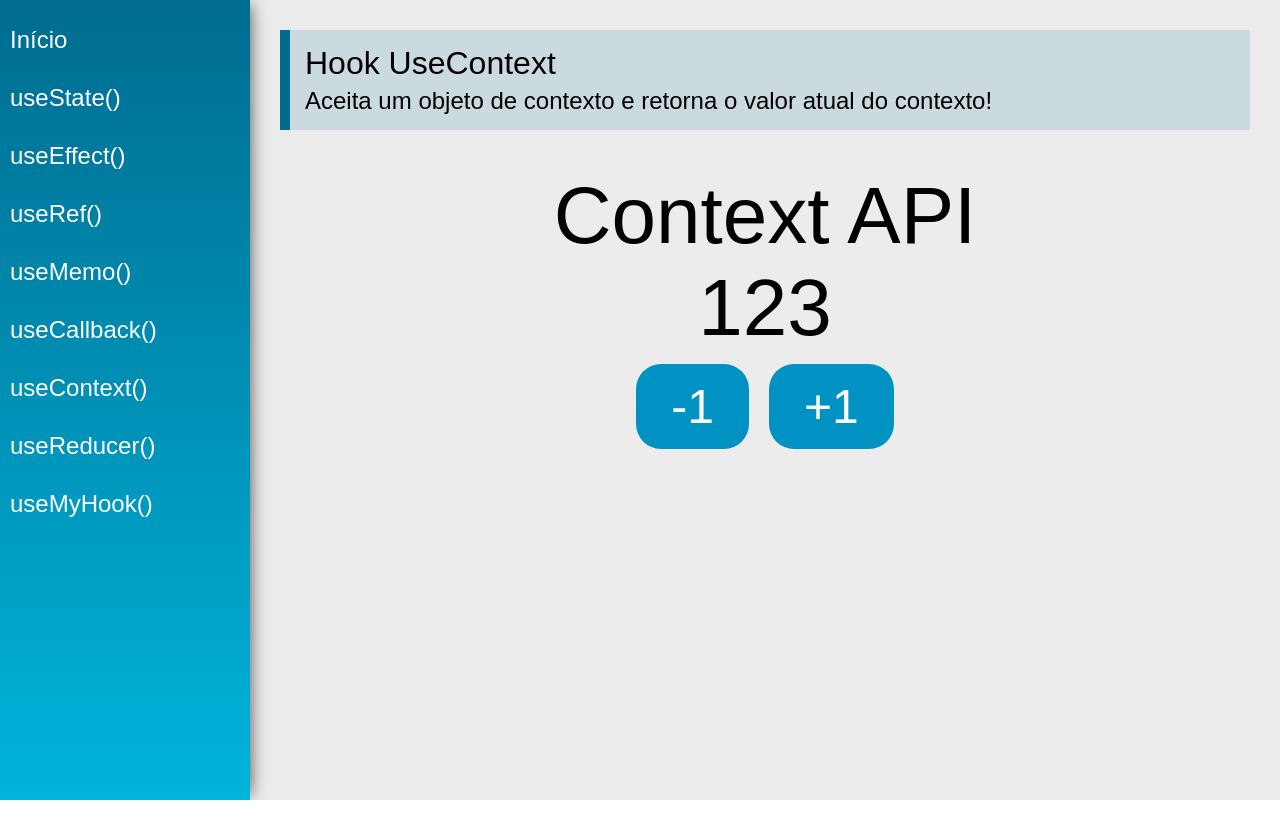
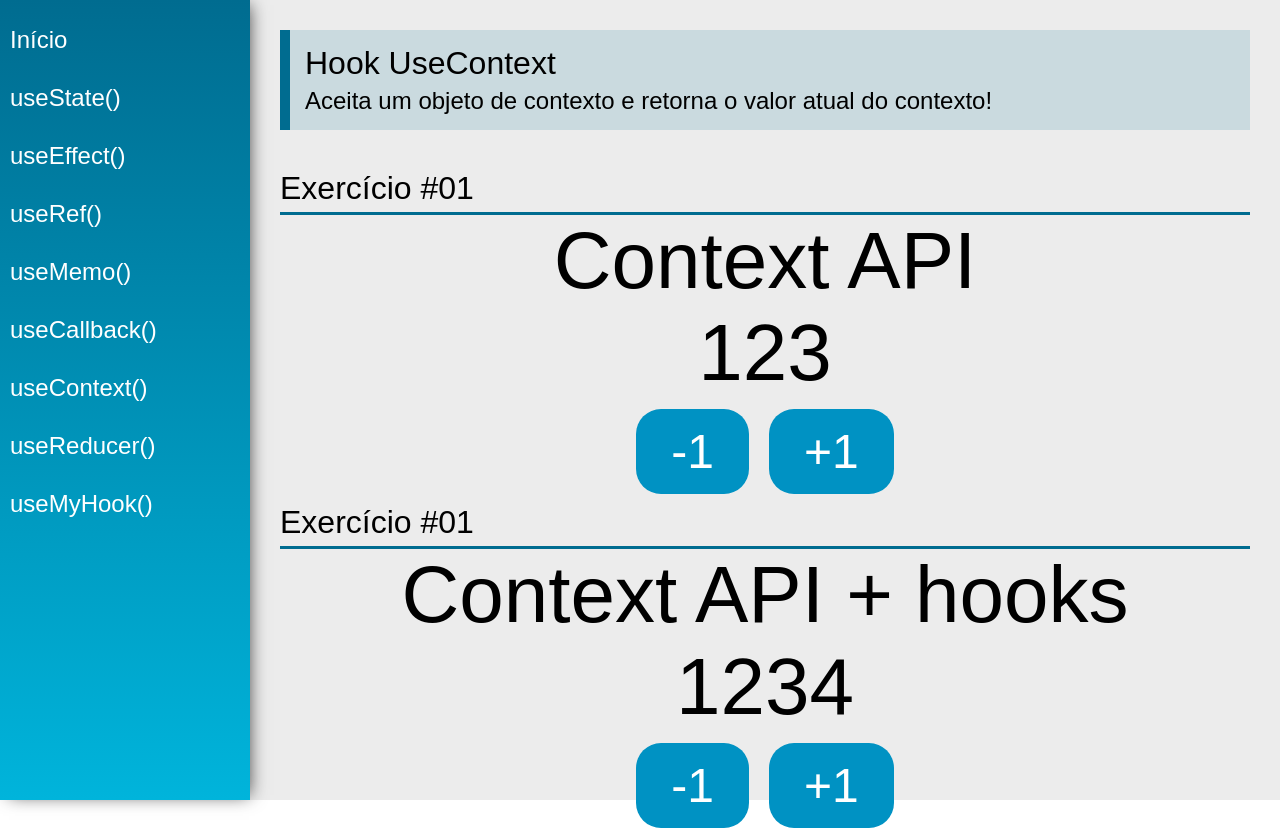
Before and after one commit to laianribas/react-hooks, a React (Create React App) app: page /useContext in a window 1280 px wide. Before the commit the page ends 800 px from the top, so only its background shows below. Built offline with nearby package versions, Linux system fonts and the light colour scheme.

Commit message:
Criação da Store e refatoração do context

```diff
--- /dev/null
+++ b/src/data/store.jsx
@@ -0,0 +1,33 @@
+import React, { useState } from 'react'
+
+const initialState = {
+  number: 1234,
+  text: 'Context API + hooks'
+}
+
+export const AppContext = React.createContext(initialState)
+
+const Store = props => {
+  const [state, setState] = useState(initialState)
+
+  function updateState(key, value) {
+    setState({
+      ...state,
+      [key]: value
+    })
+  }
+  return (
+    <AppContext.Provider
+      value={{
+        number: state.number,
+        text: state.text,
+        setNumber: n => updateState('number', n),
+        setText: t => updateState('text', t)
+      }}
+    >
+      {props.children}
+    </AppContext.Provider>
+  )
+}
+
+export default Store
--- a/src/index.js
+++ b/src/index.js
@@ -3,6 +3,5 @@
 import React from 'react'
 
 import App from './views/App'
-import DataContext, { data } from './data/DataContext'
 
 ReactDOM.render(<App />, document.getElementById('root'))
--- a/src/views/App.jsx
+++ b/src/views/App.jsx
@@ -5,10 +5,12 @@
 import Menu from '../components/layout/Menu'
 import Content from '../components/layout/Content'
 import DataContext, { data } from '../data/DataContext'
+import Store from '../data/store'
 
 const App = props => {
   const [state, setState] = useState(data)
   return (
+    <Store>
       <DataContext.Provider value={{ state, setState }}>
         <div className="App">
           <Router>
@@ -17,6 +19,7 @@
           </Router>
         </div>
       </DataContext.Provider>
+    </Store>
   )
 }
 
--- a/src/views/examples/UseContext.jsx
+++ b/src/views/examples/UseContext.jsx
@@ -1,10 +1,14 @@
-import React, { useContext } from 'react'
+import React, { useContext, useEffect } from 'react'
 import PageTitle from '../../components/layout/PageTitle'
+import SectionTitle from '../../components/layout/SectionTitle'
 
 import DataContext from '../../data/DataContext'
+import { AppContext } from '../../data/store'
 
 const UseContext = props => {
   const { state, setState } = useContext(DataContext)
+
+  const { number, text, setNumber } = useContext(AppContext)
 
   function addNumber(delta) {
     setState({
@@ -12,12 +16,14 @@
       number: state.number + delta
     })
   }
+
   return (
     <div className="UseContext">
       <PageTitle
         title="Hook UseContext"
         subtitle="Aceita um objeto de contexto e retorna o valor atual do contexto!"
       />
+      <SectionTitle title="Exercício #01" />
       <div className="center">
         <span className="text">{state.text}</span>
         <span className="text">{state.number}</span>
@@ -30,6 +36,19 @@
           </button>
         </div>
       </div>
+      <SectionTitle title="Exercício #01" />
+      <div className="center">
+        <span className="text">{text}</span>
+        <span className="text">{number}</span>
+        <div>
+          <button className="btn" onClick={() => setNumber(number - 1)}>
+            -1
+          </button>
+          <button className="btn" onClick={() => setNumber(number + 1)}>
+            +1
+          </button>
+        </div>
+      </div>
     </div>
   )
 }
```
Lines whose indentation alone changed are shown as unchanged.
